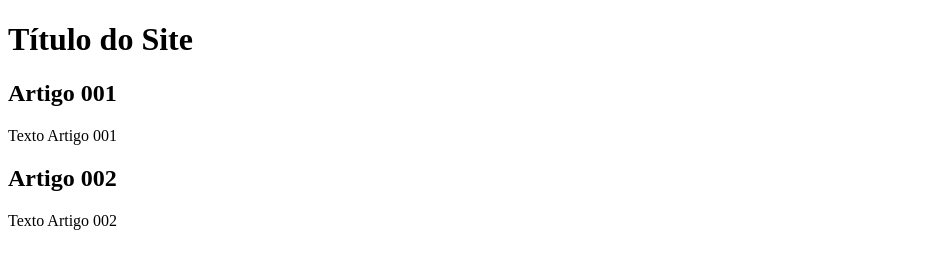
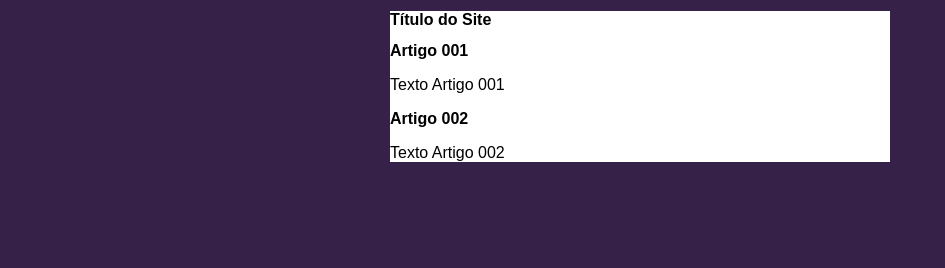
Before and after one commit to thomazvictorr/projeto-site, a plain HTML site: page index.html in a window 1280 px wide. Shown: the whole page, without its empty margins (0-945 px from the left). Drawn offline with Linux system fonts and the light colour scheme.

Commit message:
iniciei o design

```diff
--- /dev/null
+++ b/estilos/style.css
@@ -0,0 +1,17 @@
+* {
+    font-family: Arial, Helvetica, sans-serif;
+    font-size: 16px;
+}
+
+body{
+    background-color: rgb(54, 34, 73);
+}
+
+
+main{
+    background-color: white;
+    width: 500px;
+    margin: auto;
+    padding: 10px
+    box-shadow: 3px 3px 5px black;
+}
--- a/index.html
+++ b/index.html
@@ -4,6 +4,7 @@
     <meta charset="UTF-8">
     <meta name="viewport" content="width=device-width, initial-scale=1.0">
     <title>Título do Site</title>
+     <link rel="stylesheet" href="estilos/style.css">
 </head>
 <body>
     <main>
```
